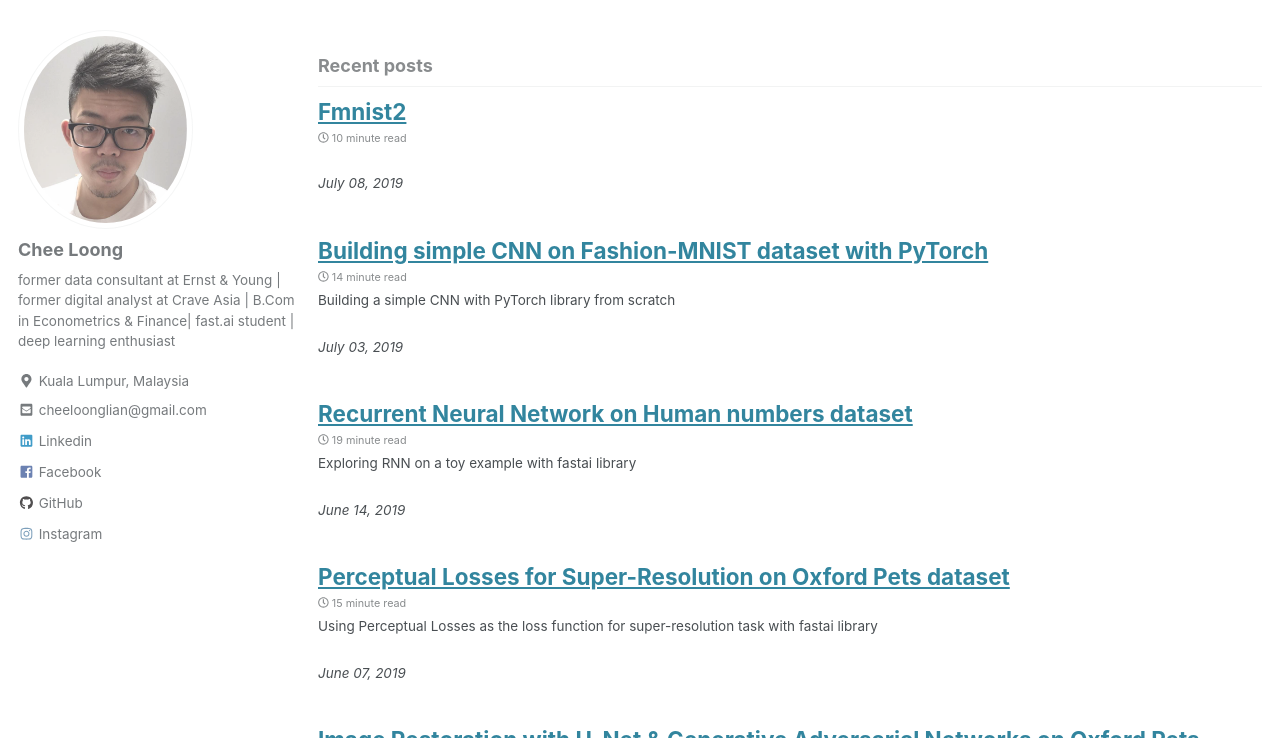
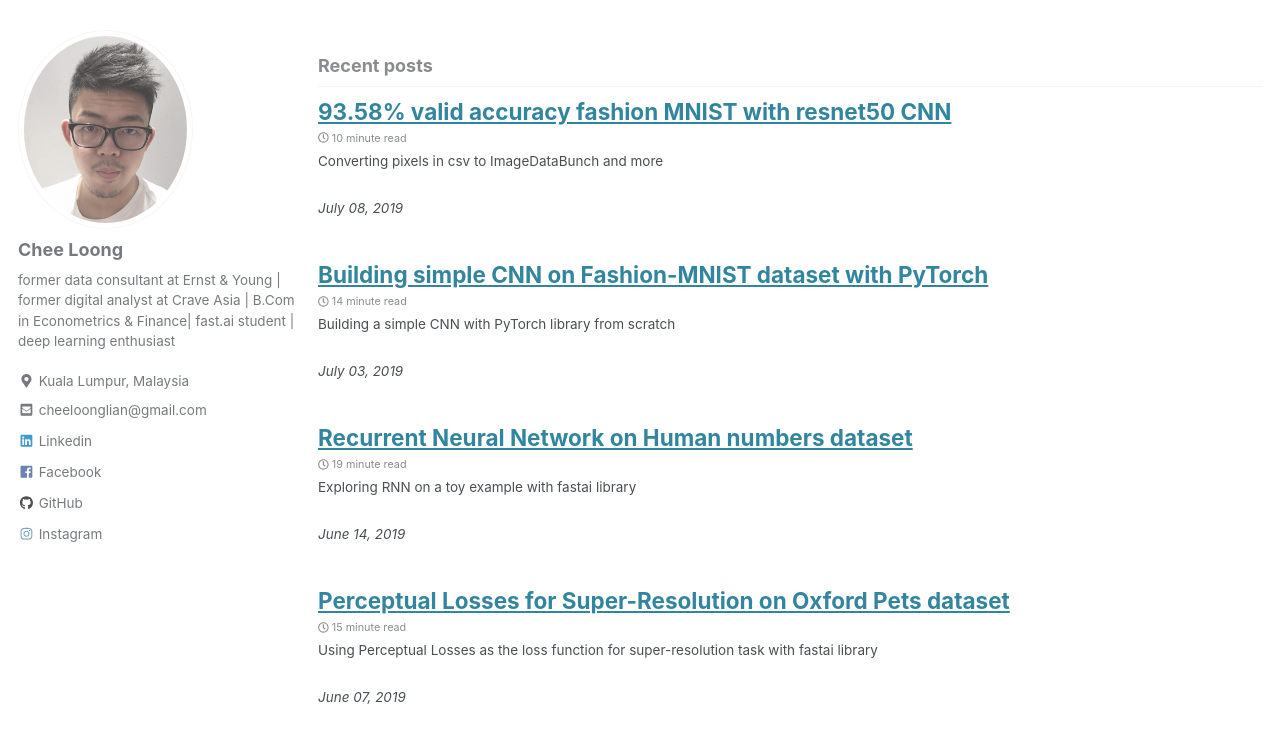
Before and after one commit to CheeLoong/CheeLoong.github.io, a Jekyll site: the page built from index.html, in a window 1280 px wide and 900 px high, scrolled down 895 px, cut to the strip 162-900 px from the top of the window. Built offline with Jekyll 4.4.1, drawn with Linux system fonts in a browser that asks for light colours; cached includes are drawn as plain includes; the list of posts is cut into pages by our own code.

Commit message:
update title

```diff
--- a/_posts/2019-07-08-fmnist2.md
+++ b/_posts/2019-07-08-fmnist2.md
@@ -1,4 +1,11 @@
-
+---
+title: "93.58% valid accuracy fashion MNIST with resnet50 CNN"
+date: 2019-07-08
+permalink: /fmnist-cnn2/
+tags: [fastai, cnn, resnet50, fashion mnist, deep learning]
+excerpt: "Converting pixels in csv to ImageDataBunch and more"
+mathjax: "true"
+---
 
 In the previous blogpost, I've built a CNN with PyTorch using Fashion MNIST dataset to learn more about PyTorch in general. In this one, I will emphasize on the model accuracy and I will be using fast.ai library as well, this dataset is made to replace the digit recognizer MNIST dataset, so they hold a lot in common, they both are in csv format with 1 column specifying the labels, and the rest of the columns are the pixel values of the image.
 
```
